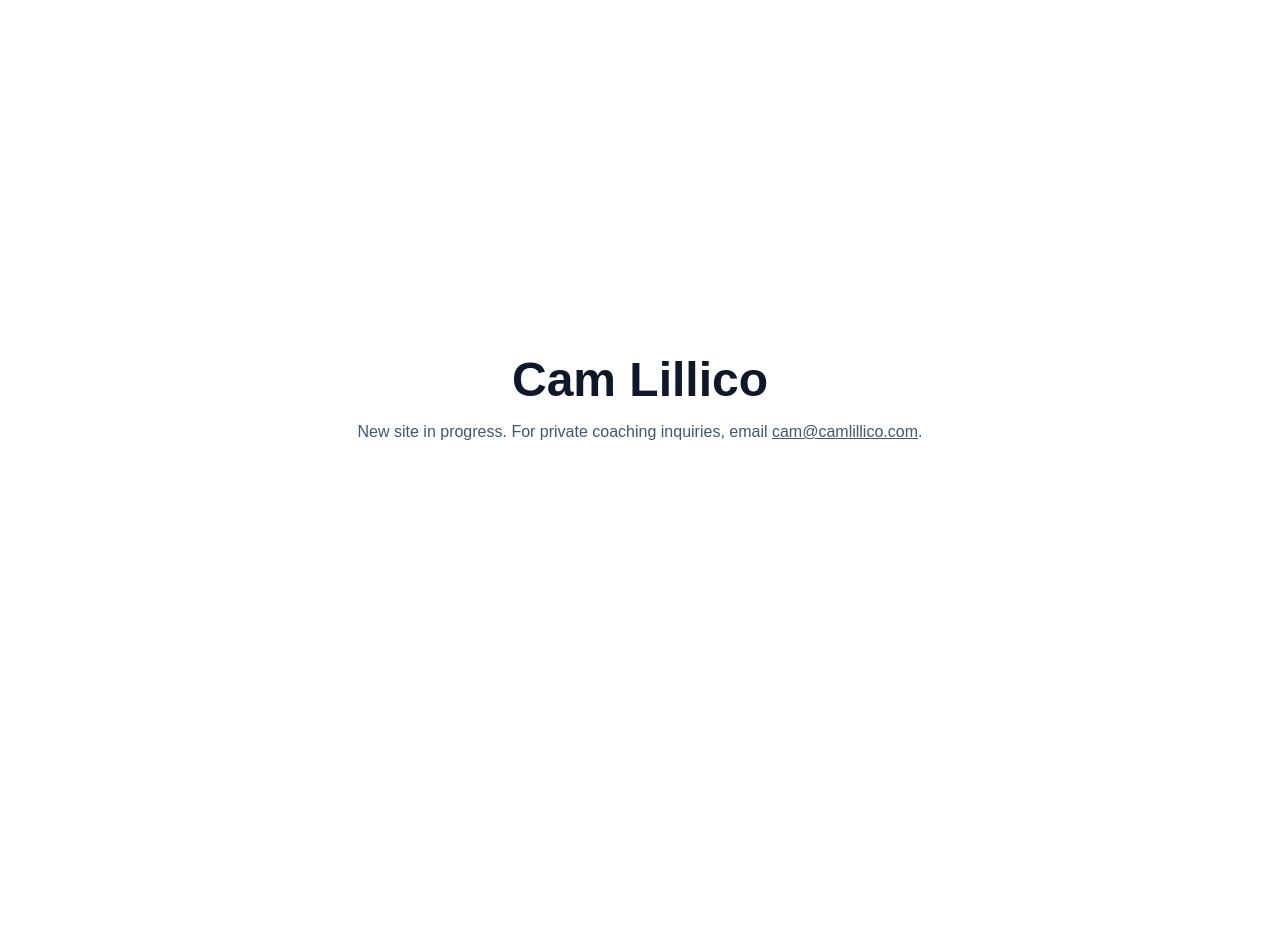
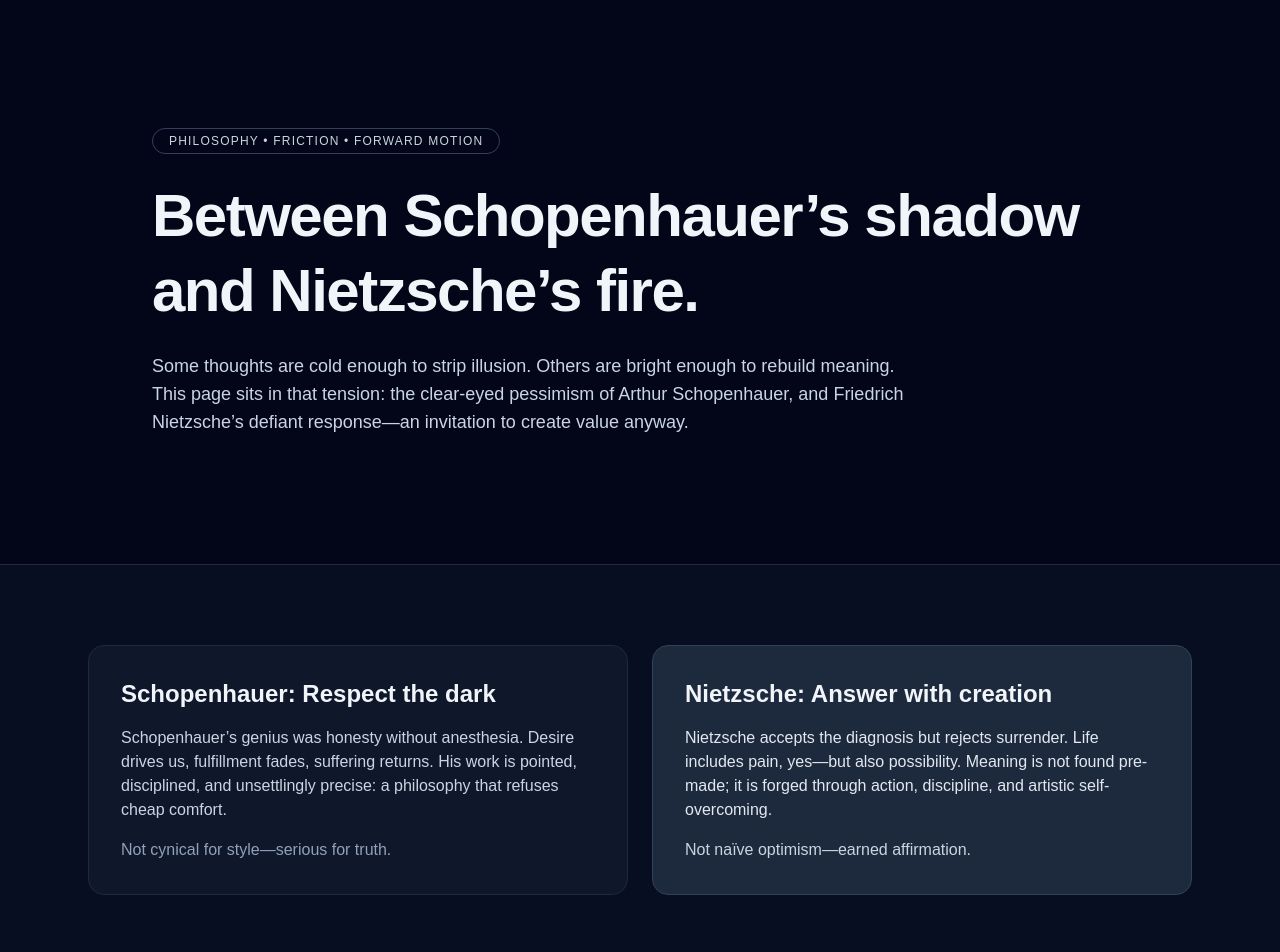
Before and after one commit to camlillico-hash/bos360-site, a Next.js app: page / in a window 1280 px wide. Shown: the top 952 px of the page. Before the commit the page ends 800 px from the top, so only its background shows below. Built offline with nearby package versions, Linux system fonts and the light colour scheme.

Commit message:
Replace homepage with philosophy-themed general landing page

```diff
--- a/app/page.tsx
+++ b/app/page.tsx
@@ -1,15 +1,70 @@
+export const metadata = {
+title: "Cam Lillico",
+description:
+"A small corner of the internet for sharp ideas, difficult truths, and life-affirming philosophy.",
+};
+
 export default function Home() {
 return (
-<main className="min-h-screen bg-white text-slate-900 flex items-center justify-center px-6">
-<div className="max-w-2xl text-center">
-<h1 className="text-4xl md:text-5xl font-bold">Cam Lillico</h1>
-<p className="mt-4 text-slate-600">
-New site in progress. For private coaching inquiries, email{" "}
-<a className="underline" href="mailto:cam@camlillico.com">
-cam@camlillico.com
-</a>.
+<main className="min-h-screen bg-slate-950 text-slate-100">
+{/* Hero */}
+<section className="mx-auto max-w-5xl px-6 py-24 md:py-32">
+<p className="inline-block rounded-full border border-slate-700 px-4 py-1 text-xs tracking-widest text-slate-300 uppercase">
+Philosophy • Friction • Forward Motion
+</p>
+
+<h1 className="mt-6 text-4xl font-bold leading-tight tracking-tight md:text-6xl">
+Between Schopenhauer’s shadow and Nietzsche’s fire.
+</h1>
+
+<p className="mt-6 max-w-3xl text-lg text-slate-300">
+Some thoughts are cold enough to strip illusion. Others are bright enough
+to rebuild meaning. This page sits in that tension: the clear-eyed
+pessimism of Arthur Schopenhauer, and Friedrich Nietzsche’s defiant
+response—an invitation to create value anyway.
+</p>
+</section>
+
+{/* Two-column contrast */}
+<section className="border-t border-slate-800 bg-slate-900/50 py-20">
+<div className="mx-auto grid max-w-6xl gap-6 px-6 md:grid-cols-2">
+<article className="rounded-2xl border border-slate-800 bg-slate-900 p-8">
+<h2 className="text-2xl font-semibold">Schopenhauer: Respect the dark</h2>
+<p className="mt-4 text-slate-300">
+Schopenhauer’s genius was honesty without anesthesia. Desire drives us,
+fulfillment fades, suffering returns. His work is pointed, disciplined,
+and unsettlingly precise: a philosophy that refuses cheap comfort.
+</p>
+<p className="mt-4 text-slate-400">
+Not cynical for style—serious for truth.
+</p>
+</article>
+
+<article className="rounded-2xl border border-slate-700 bg-slate-800 p-8">
+<h2 className="text-2xl font-semibold">Nietzsche: Answer with creation</h2>
+<p className="mt-4 text-slate-200">
+Nietzsche accepts the diagnosis but rejects surrender. Life includes
+pain, yes—but also possibility. Meaning is not found pre-made; it is
+forged through action, discipline, and artistic self-overcoming.
+</p>
+<p className="mt-4 text-slate-300">
+Not naïve optimism—earned affirmation.
+</p>
+</article>
+</div>
+</section>
+
+{/* Closing */}
+<section className="py-20">
+<div className="mx-auto max-w-4xl px-6 text-center">
+<blockquote className="text-xl leading-relaxed text-slate-200 md:text-2xl">
+“To see clearly like Schopenhauer. To live courageously like Nietzsche.”
+</blockquote>
+<p className="mt-6 text-slate-400">
+More essays and notes coming soon.
 </p>
 </div>
+</section>
 </main>
 );
 }
```
